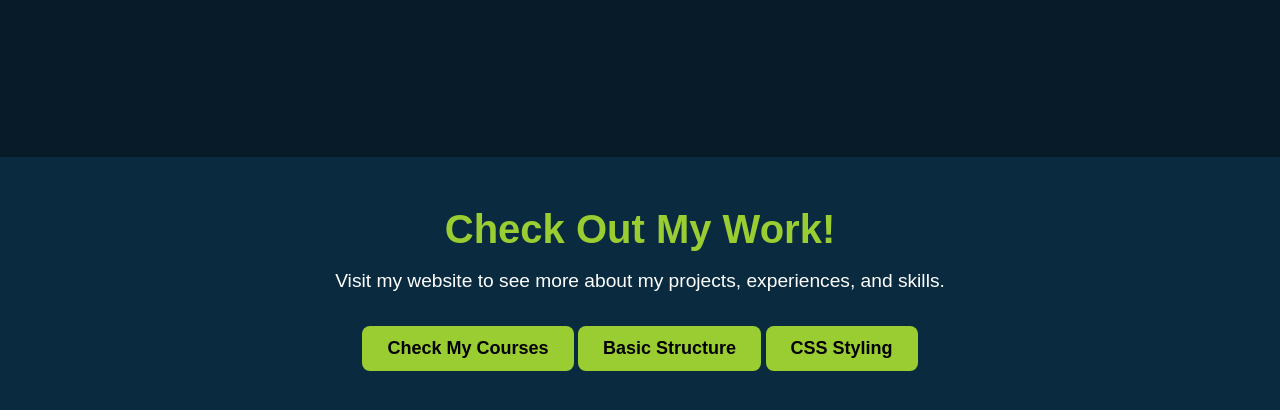
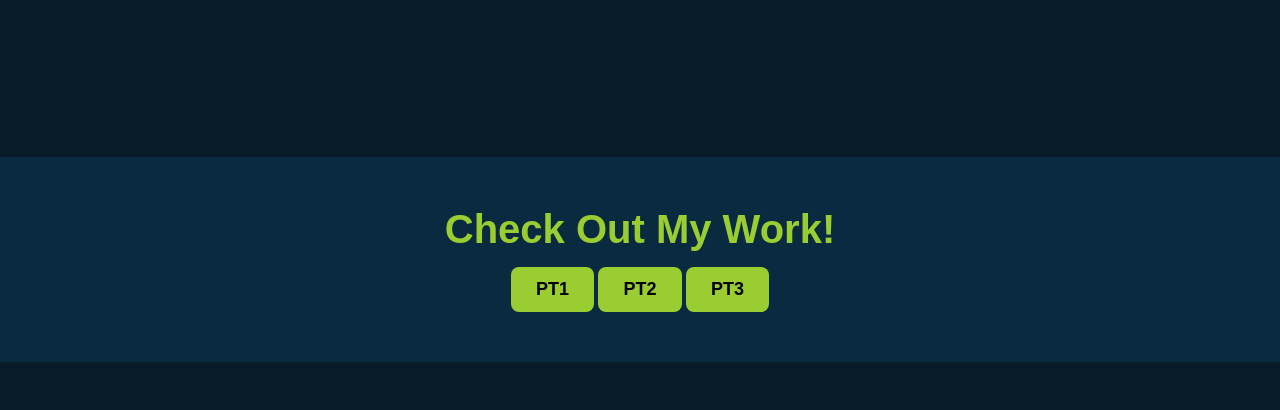
Before and after one commit to pudgii/pudgii.github.io, a plain HTML site: page index.html in a window 1280 px wide. Shown: the part 622-1032 px from the top of the page. After the commit the page ends 984 px from the top, so only its background shows below. Drawn offline with nearby package versions, Linux system fonts and the light colour scheme.

Commit message:
Update index.html

```diff
--- a/index.html
+++ b/index.html
@@ -165,10 +165,9 @@
     </section>
     <section class="website-section">
         <h2>Check Out My Work!</h2>
-        <p>Visit my website to see more about my projects, experiences, and skills.</p>
-        <a href="https://pudgii.github.io/subject.github.io/" target="_blank">Check My Courses</a>
-        <a href="https://pudgii.github.io/activity2.github.io/" target="_blank">Basic Structure</a>
-        <a href="https://pudgii.github.io/activity3.github.io/" target="_blank">CSS Styling</a>
+        <a href="https://pudgii.github.io/activity2.github.io/" target="_blank">PT1</a>
+        <a href="https://pudgii.github.io/activity3.github.io/" target="_blank">PT2</a>
+        <a href="https://pudgii.github.io/subject.github.io/" target="_blank">PT3</a>
     </section>
 </body>
 </html>
```
